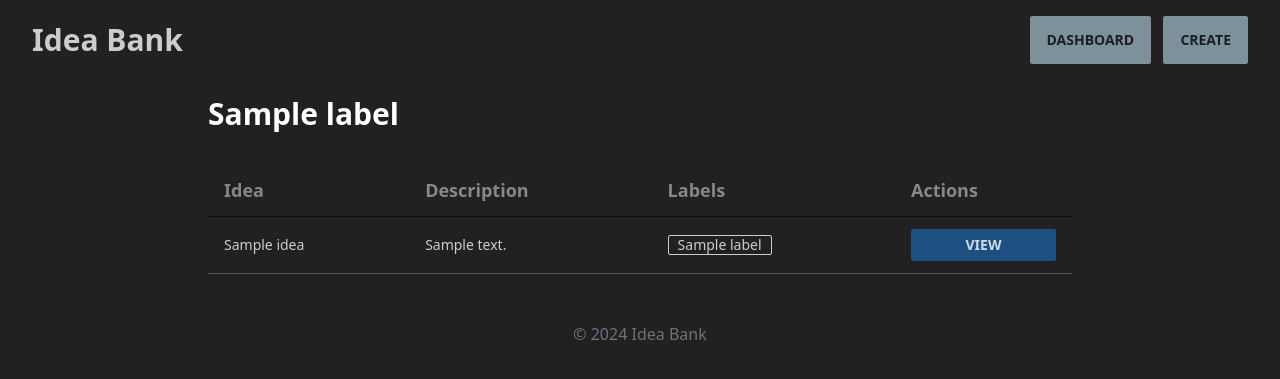
After one commit to davebrougham/ibank, a Django app: a page that uses bank/templates/base.html in a window 1280 px wide. The commit adds this page. Shown: the top 379 px of the page. Run offline with Django 5.2, Linux system fonts and the light colour scheme; tables that the repository leaves empty hold one stand-in row (values such as "Sample post"); some libraries are stand-ins or nearby versions.

Commit message:
Add label page and small FE updates

```diff
--- a/bank/templates/base.html
+++ b/bank/templates/base.html
@@ -14,7 +14,9 @@
     <div class="container mx-auto px-4 sm:px-6 lg:px-8">
         <header class="py-4">
             <div class="flex justify-between items-center">
-                <h1 class="text-3xl font-bold">Idea Bank</h1>
+                <a href="{% url 'dashboard' %}" class="text-3xl font-bold hover:text-gray-300 transition-colors duration-200">
+                    <h1>Idea Bank</h1>
+                </a>
                 <button id="mobile-menu-button" class="sm:hidden">
                     <svg class="w-6 h-6" fill="none" stroke="currentColor" viewBox="0 0 24 24" xmlns="http://www.w3.org/2000/svg">
                         <path stroke-linecap="round" stroke-linejoin="round" stroke-width="2" d="M4 6h16M4 12h16m-7 6h7"></path>
--- a/bank/templates/create.html
+++ b/bank/templates/create.html
@@ -1,6 +1,4 @@
 {% extends "base.html" %}
-
-{% block title %}Create Idea - Idea Bank{% endblock %}
 
 {% block content %}
 <div class="max-w-4xl mx-auto p-4 font-sans">
--- a/bank/templates/dashboard.html
+++ b/bank/templates/dashboard.html
@@ -18,7 +18,7 @@
                 <td class="hidden sm:table-cell">{{ idea.description|truncatewords:20 }}</td>
                 <td class="hidden xl:table-cell">
                     {% for label in idea.labels.all %}
-                        <span class="badge badge-outline">{{ label.name }}</span>
+                        <a href="{% url 'label_ideas' label.name %}" class="badge badge-outline">{{ label.name }}</a>
                     {% endfor %}
                 </td>
                 <td class="space-y-2">
--- /dev/null
+++ b/bank/templates/label.html
@@ -0,0 +1,40 @@
+{% extends "base.html" %}
+
+{% block content %}
+<div class="max-w-4xl mx-auto p-4 font-sans">
+    <h1 class="text-3xl font-bold text-white mb-8">{{ label.name }}</h1>
+
+    <div class="overflow-x-auto">
+        <table class="table w-full">
+            <thead>
+                <tr>
+                    <th class="text-lg font-semibold">Idea</th>
+                    <th class="text-lg font-semibold hidden sm:table-cell">Description</th>
+                    <th class="text-lg font-semibold hidden xl:table-cell">Labels</th>
+                    <th class="text-lg font-semibold">Actions</th>
+                </tr>
+            </thead>
+            <tbody>
+                {% for idea in ideas %}
+                <tr class="hover:bg-gray-700 transition-colors duration-150 ease-in-out border-b border-gray-600">
+                    <td>{{ idea.name }}</td>
+                    <td class="hidden sm:table-cell">{{ idea.description|truncatewords:20 }}</td>
+                    <td class="hidden xl:table-cell">
+                        {% for label in idea.labels.all %}
+                            <a href="{% url 'label_ideas' label.name %}" class="badge badge-outline">{{ label.name }}</a>
+                        {% endfor %}
+                    </td>
+                    <td class="space-y-2">
+                        <a href="{% url 'idea_detail' idea.id %}" class="btn btn-sm btn-primary w-full">View</a>
+                    </td>
+                </tr>
+                {% empty %}
+                <tr>
+                    <td colspan="4" class="text-center py-4">No ideas found with this label.</td>
+                </tr>
+                {% endfor %}
+            </tbody>
+        </table>
+    </div>
+</div>
+{% endblock %}
--- a/bank/urls.py
+++ b/bank/urls.py
@@ -9,4 +9,5 @@ urlpatterns = [
     path('delete-idea/<int:idea_id>/', views.delete_idea, name='delete_idea'),
     path('idea/<int:idea_id>/', views.idea_detail, name='idea_detail'),
     path('update-idea-order/', views.update_idea_order, name='update_idea_order'),
+    path('label/<str:label_name>/', views.label_ideas, name='label_ideas'),  # Add this new URL pattern
 ]
--- a/bank/views.py
+++ b/bank/views.py
@@ -1,7 +1,7 @@
 from django.views.decorators.http import require_POST
 from django.shortcuts import render, get_object_or_404, redirect
 from django.http import JsonResponse
-from .models import Idea
+from .models import Idea, Label
 from .forms import IdeaForm, LinkInlineFormSet, IdeaCreateForm
 import json
 from django.db.models import F
@@ -98,3 +98,12 @@ def update_idea_order(request):
         return JsonResponse({'status': 'success'})
     except Exception as e:
         return JsonResponse({'status': 'error', 'message': str(e)})
+
+def label_ideas(request, label_name):
+    label = get_object_or_404(Label, name=label_name)
+    ideas = Idea.objects.filter(labels=label).order_by('order')
+    context = {
+        "ideas": ideas,
+        "label": label,
+    }
+    return render(request, "label.html", context)
```
Also changed, not shown: bank/templates/idea_detail.html (+5 -3 lines), README.md (added).
